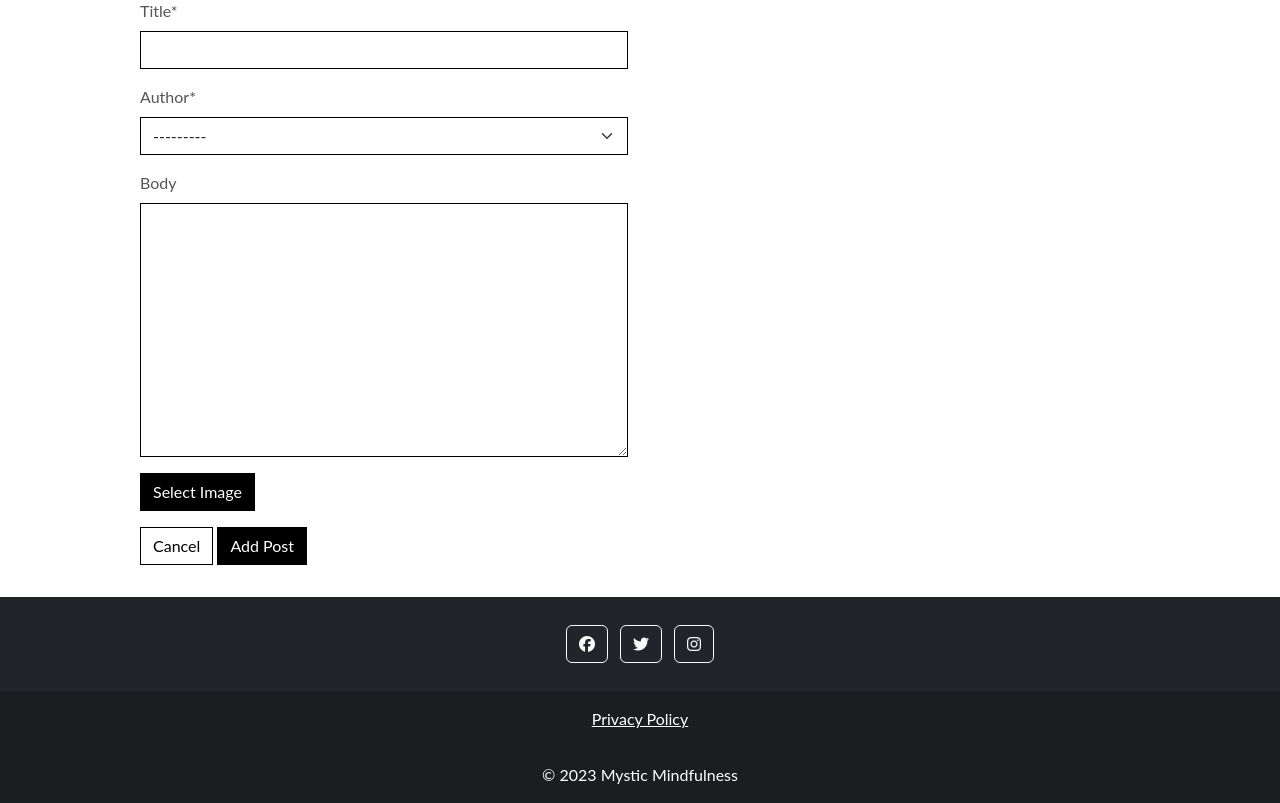
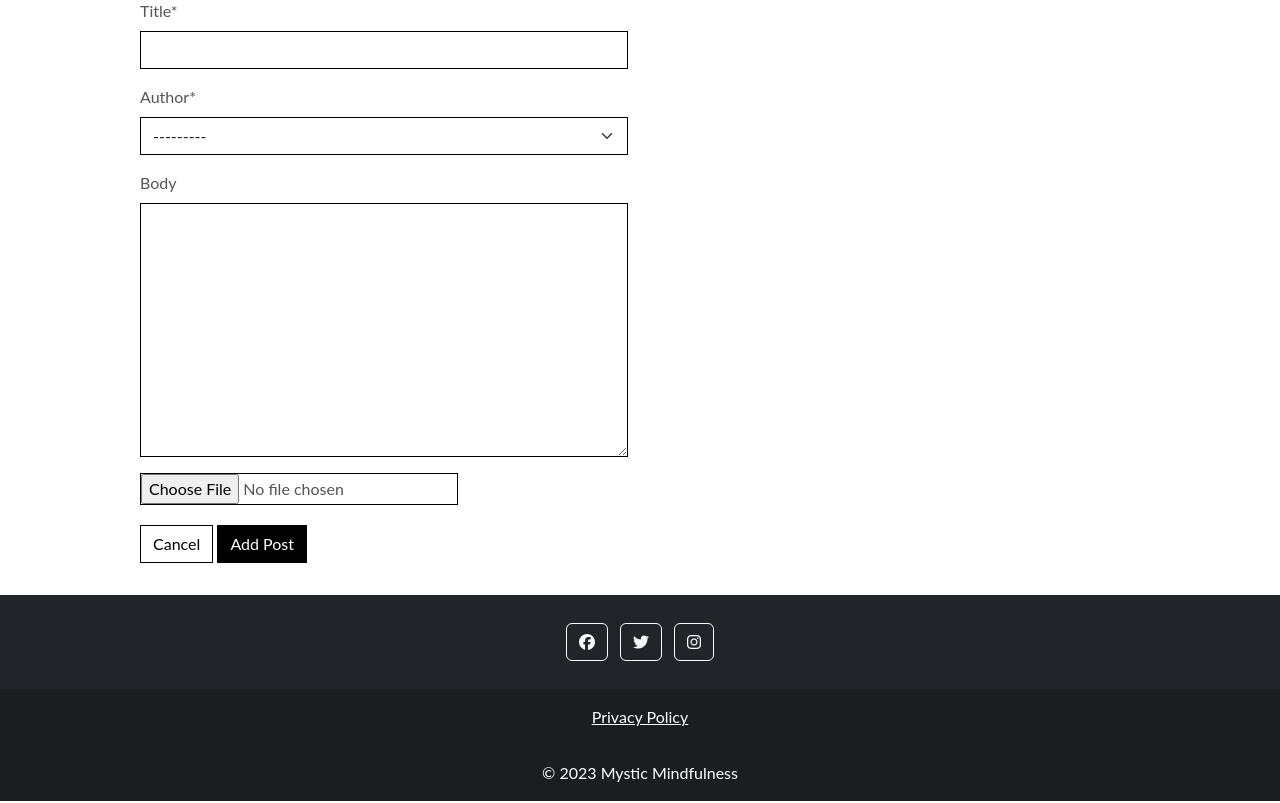
Before and after one commit to cmikedev/mystic-mindfulness, a Django app: page /blog/add/ in a window 1280 px wide. Shown: the part 365-1168 px from the top of the page. Run offline with Django 3.2, Linux system fonts and the light colour scheme; the visitor is signed in with stand-in values (Sample User, id 1); data comes from the database, SQL or seed files in the repository; parts of the project's set-up code (start-up, migrations or seed data) failed here and were passed over; some libraries are stand-ins or nearby versions; some web fonts are replaced.

Commit message:
Fix: remove widhet from blog forms.py as duplicate id

```diff
--- a/blog/forms.py
+++ b/blog/forms.py
@@ -12,7 +12,7 @@ class PostForm(forms.ModelForm):
     image = forms.ImageField(
         label='Image',
         required=False,
-        widget=CustomClearableFileInput
+        #widget=CustomClearableFileInput
         )
 
     def __init__(self, *args, **kwargs):
--- a/blog/templates/blog/add_post.html
+++ b/blog/templates/blog/add_post.html
@@ -33,7 +33,7 @@
                         {% endif %}
                     {% endfor %}
                     {{ form.media  }}
-                    <div class="text-right">
+                    <div class="text-right" style="padding-top: 20px;">
                         <a class="btn btn-outline-black rounded-0" href="{% url 'blog' %}">Cancel</a>
                         <button class="btn btn-black rounded-0" type="submit">Add Post</button>
                     </div>
@@ -47,10 +47,4 @@
 {% block postloadjs %}
 {{ block.super }}
 <!-- From Boutique Ado -->
-<script>
-    $('#new-image').change(function () {
-        var file = $('#new-image')[0].files[0];
-        $('#filename').text(`Image will be set to: ${file.name}`);
-    });
-</script>
 {% endblock %}
--- a/mystic_mindfulness/settings.py
+++ b/mystic_mindfulness/settings.py
@@ -32,7 +32,7 @@ SECRET_KEY = os.environ.get('SECRET_KEY')
 
 # SECURITY WARNING: don't run with debug turned on in production!
 #DEBUG = 'DEVELOPMENT' in os.environ
-DEBUG = False
+DEBUG = True
 
 ALLOWED_HOSTS = ['mystic-mindfulness.herokuapp.com', 'localhost']
 
```
Also changed, not shown: media/amethyst_RU5siTY.jpg (added), media/amethyst_YogFHEm.jpg (added), media/logo_VOsT1oF.webp (added).
